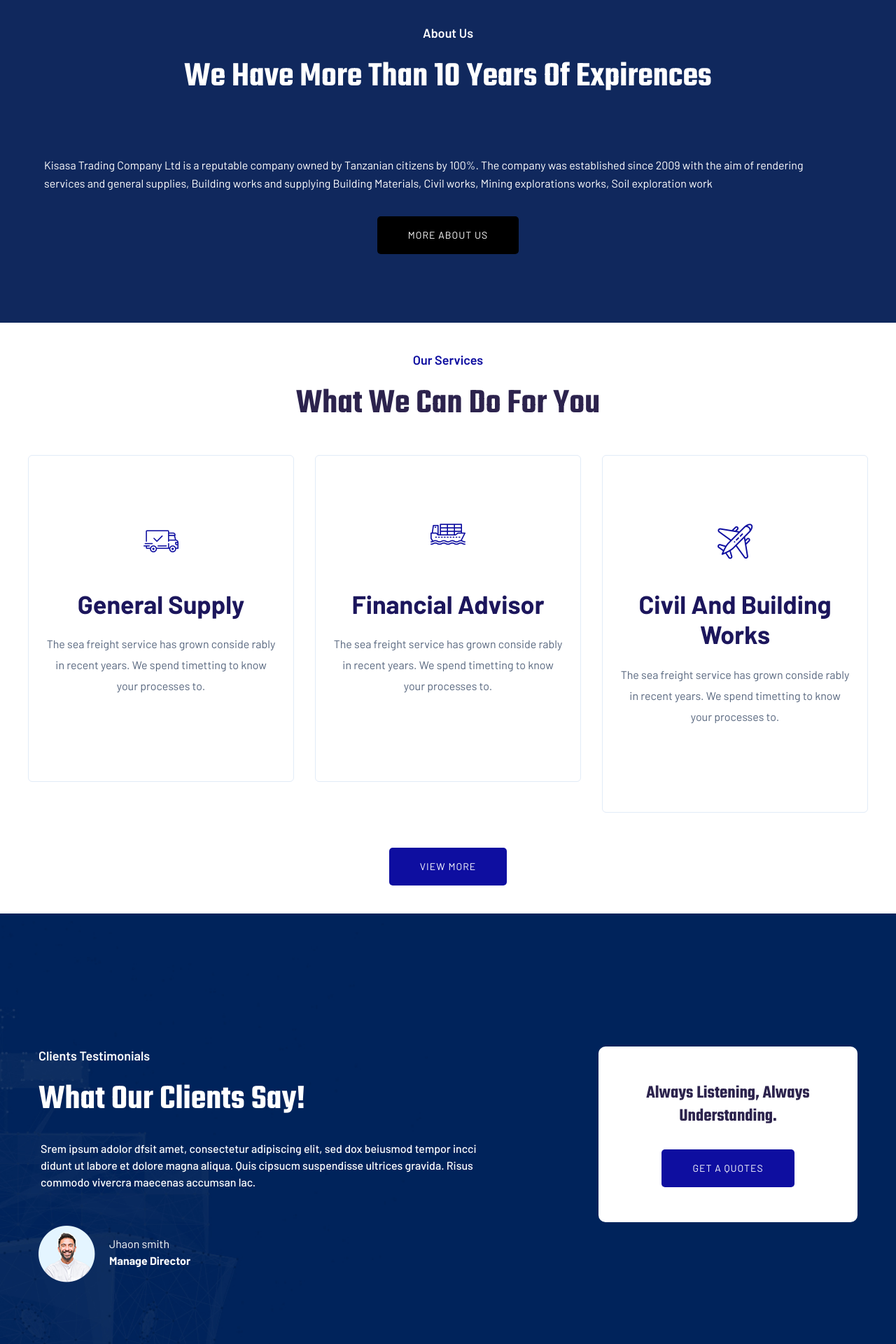
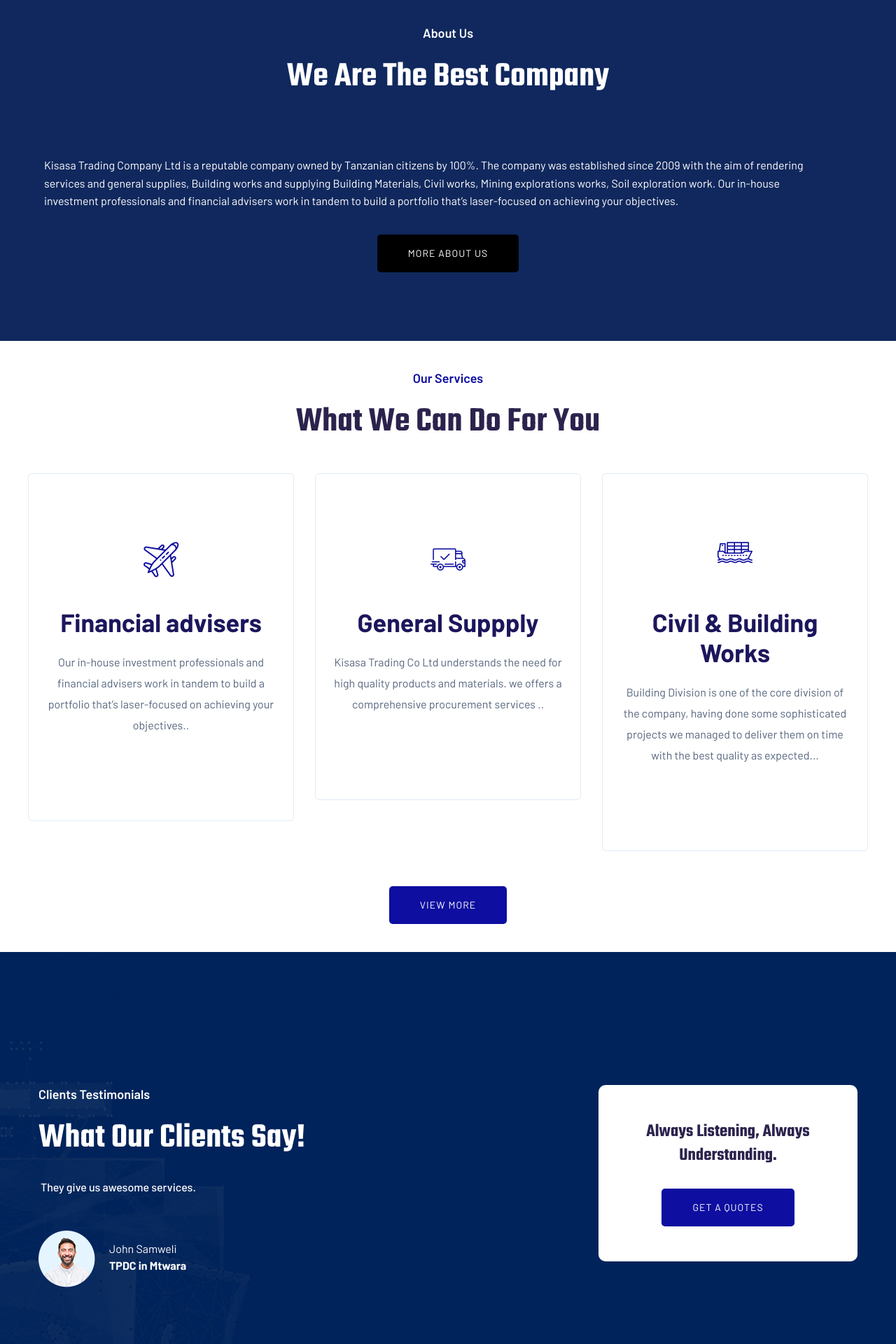
Before and after one commit to JafaryNM/Kisasaweb, a Django app: page / in a window 1280 px wide. Shown: the part 1040-2960 px from the top of the page at 70% size. Run offline with Django 4.2, Linux system fonts and the light colour scheme; some libraries are stand-ins or nearby versions.

Commit message:
Final Update Services Pages

```diff
--- a/kisasaproject/kisasaweb/templates/base.html
+++ b/kisasaproject/kisasaweb/templates/base.html
@@ -78,14 +78,14 @@
                                         <ul id="navigation">
                                             <li><a href="{% url 'index_page' %}       ">Home</a></li>
                                             <li><a href="{% url 'about_page' %}       ">About</a></li>
-                                            <li><a href="">Services</a></li>
+                                            <li><a href="{% url 'service_page' %}   ">Services</a></li>
                                             <li><a href="{% url 'contact_page' %}       ">Contact</a></li>
                                         </ul>
                                     </nav>
                                 </div>
                                 <!-- Header-btn -->
                                 <div class="header-right-btn d-none d-lg-block ml-20">
-                                    <a href="contact.html" class="btn header-btn">Get A Qoue</a>
+                                    <a href="{% url 'contact_page' %}" class="btn header-btn">Get A Qoue</a>
                                 </div>
                             </div>
                         </div>
@@ -135,11 +135,10 @@
                             <div class="footer-tittle">
                                 <h4>COMPANY</h4>
                                 <ul>
-                                    <li><a href="#">About Us</a></li>
-                                    <li><a href="#">Company</a></li>
-                                    <li><a href="#"> Press & Blog</a></li>
-                                    <li><a href="#"> Privacy Policy</a></li>
-                                </ul>
+                                    <li><a href="{% url 'about_page' %}">About Us</a></li>
+                                    <li><a href="{% url 'service_page' %}">Services</a></li>
+                                    <li><a href="{% url 'contact_page' %}"> Contact Us</a></li>
+
                             </div>
                         </div>
                     </div>
@@ -148,10 +147,9 @@
                             <div class="footer-tittle">
                                 <h4>Open hour</h4>
                                 <ul>
-                                    <li><a href="#">Monday 11am-7pm</a></li>
-                                    <li><a href="#"> Tuesday-Friday 11am-8pm</a></li>
-                                    <li><a href="#"> Saturday 10am-6pm</a></li>
-                                    <li><a href="#"> Sunday 11am-6pm</a></li>
+                                    <li><a href="#"> Monday-Friday 7am-6pm</a></li>
+                                    <li><a href="#"> Saturday 10am-4pm</a></li>
+                                    <li><a href="#"> Sunday 11am-2pm</a></li>
                                 </ul>
                             </div>
                         </div>
--- a/kisasaproject/kisasaweb/templates/index.html
+++ b/kisasaproject/kisasaweb/templates/index.html
@@ -15,7 +15,7 @@
                             <div class="hero__caption ">
                                 <h1 > More Than <span>10 Years</span> Of Expirences </h1>
                                 <p mb-30>
-                                   We are experties on general supply, building works, supply materials
+                                   We are experties financial advisers on general supply, building works, supply materials
                                        civils works ,Mining explorations..</p>
                                <a href=" {% url 'about_page' %}" class="btn">Our Services</a>
                             </div>
@@ -45,10 +45,13 @@
                         <!-- Section Tittle -->
                         <div class="section-tittle text-center mb-80">
                             <span>About Us</span>
-                            <h2>We have more than 10 years of Expirences</h2>
+                            <h2>We Are The Best Company </h2>
                         </div>
                         <p>Kisasa Trading Company Ltd is a reputable company owned by Tanzanian citizens by 100%.
-                        The company was established since 2009 with the aim of rendering services and general supplies, Building works and supplying Building Materials, Civil works, Mining explorations works, Soil exploration work</p>
+                        The company was established since 2009 with the aim of rendering services and general supplies,
+                        Building works and supplying Building Materials, Civil works, Mining explorations works, Soil exploration work.
+                        Our in-house investment professionals and financial advisers work in tandem to
+                        build a portfolio that’s laser-focused on achieving your objectives.</p>
                         <div class="text-center">
                             <a href=" {% url 'about_page' %}" class="btn btn-about">More About Us</a>
                         </div>
@@ -74,11 +77,26 @@
                 <div class="col-lg-4 col-md-6 col-sm-6">
                     <div class="single-cat text-center mb-50">
                         <div class="cat-icon">
+                            <span class="flaticon-plane"></span>
+
+                        </div>
+                        <div class="cat-cap">
+                            <h5><a href="{% url 'service_page' %}">Financial advisers</a></h5>
+                             <p>Our in-house investment professionals and financial advisers work in tandem
+                                to build a portfolio that’s laser-focused on achieving your objectives..</p>
+                        </div>
+                    </div>
+                </div>
+                <div class="col-lg-4 col-md-6 col-sm-6">
+                    <div class="single-cat text-center mb-50">
+                        <div class="cat-icon">
                             <span class="flaticon-shipped"></span>
                         </div>
                         <div class="cat-cap">
-                            <h5><a href="services.html">General Supply</a></h5>
-                            <p>The sea freight service has grown conside rably in recent years. We spend timetting to know your processes to.</p>
+                            <h5><a href="{% url 'service_page' %}">General Suppply </a></h5>
+                            <p>Kisasa Trading Co Ltd understands the need for high quality products and materials.
+                                we offers a comprehensive procurement services ..</p>
+
                         </div>
                     </div>
                 </div>
@@ -88,25 +106,16 @@
                             <span class="flaticon-ship"></span>
                         </div>
                         <div class="cat-cap">
-                            <h5><a href="services.html">Financial Advisor </a></h5>
-                            <p>The sea freight service has grown conside rably in recent years. We spend timetting to know your processes to.</p>
-                        </div>
-                    </div>
-                </div>
-                <div class="col-lg-4 col-md-6 col-sm-6">
-                    <div class="single-cat text-center mb-50">
-                        <div class="cat-icon">
-                            <span class="flaticon-plane"></span>
-                        </div>
-                        <div class="cat-cap">
-                            <h5><a href="services.html">Civil And Building Works</a></h5>
-                            <p>The sea freight service has grown conside rably in recent years. We spend timetting to know your processes to.</p>
+                            <h5><a href="{% url 'service_page' %}">Civil & Building Works</a></h5>
+                            <p>Building Division is one of the core division of the company, having done
+                                some sophisticated projects we managed to deliver them on time with the best quality as expected...
+                               </p>
                         </div>
                     </div>
                 </div>
             </div>
             <div class="text-center">
-                <a href="about.html" class="btn pull-center servicelink">View More</a>
+                <a href="{% url 'service_page' %}" class="btn pull-center servicelink">View More</a>
             </div>
 
         </div>
@@ -128,7 +137,7 @@
                         <!-- Testimonial Content -->
                         <div class="testimonial-caption ">
                             <div class="testimonial-top-cap">
-                                <p>Srem ipsum adolor dfsit amet, consectetur adipiscing elit, sed dox beiusmod tempor incci didunt ut labore et dolore magna aliqua. Quis cipsucm suspendisse ultrices gravida. Risus commodo vivercra maecenas accumsan lac.</p>
+                                <p>They give us awesome services.</p>
                             </div>
                             <!-- founder -->
                             <div class="testimonial-founder d-flex align-items-center">
@@ -136,8 +145,8 @@
                                     <img src="{% static 'assets/img/gallery/Homepage_testi.png'%}" alt="">
                                 </div>
                                 <div class="founder-text">
-                                    <span>Jhaon smith</span>
-                                    <p>Manage Director</p>
+                                    <span>John Samweli</span>
+                                    <p>TPDC in Mtwara</p>
                                 </div>
                             </div>
                         </div>
@@ -147,7 +156,7 @@
                         <!-- Testimonial Content -->
                         <div class="testimonial-caption ">
                             <div class="testimonial-top-cap">
-                                <p>Srem ipsum adolor dfsit amet, consectetur adipiscing elit, sed dox beiusmod tempor incci didunt ut labore et dolore magna aliqua. Quis cipsucm suspendisse ultrices gravida. Risus commodo vivercra maecenas accumsan lac.</p>
+                                <p>They give us awesom sevices.</p>
                             </div>
                             <!-- founder -->
                             <div class="testimonial-founder d-flex align-items-center">
@@ -155,8 +164,8 @@
                                     <img src="{% static 'assets/img/gallery/Homepage_testi.png'%}" alt="">
                                 </div>
                                 <div class="founder-text">
-                                    <span>Jhaon smith</span>
-                                    <p>Creative designer</p>
+                                    <span>John Samweli</span>
+                                    <p>TPDC in Mtwara</p>
                                 </div>
                             </div>
                         </div>
--- a/kisasaproject/kisasaweb/urls.py
+++ b/kisasaproject/kisasaweb/urls.py
@@ -1,9 +1,10 @@
 from django.urls import path
-from .views import AboutPage, IndexTemplate, BaseTemplate, AboutPage,ContactUs
+from .views import AboutPage, IndexTemplate, BaseTemplate, AboutPage,ContactUs, ServicesPage
 
 urlpatterns = [
     path('' , IndexTemplate.as_view() , name='index_page'),
     path('About/', AboutPage.as_view(), name='about_page'),
-    path('Contact/',ContactUs.as_view(), name='contact_page')
+    path('Contact/',ContactUs.as_view(), name='contact_page'),
+    path('Services/', ServicesPage.as_view(), name='service_page')
     #path('', BaseTemplate.as_view() , name='basepage')
 ]
--- a/kisasaproject/kisasaweb/views.py
+++ b/kisasaproject/kisasaweb/views.py
@@ -15,3 +15,6 @@ class AboutPage(TemplateView):
 
 class ContactUs(TemplateView):
     template_name="contact.html"
+
+class ServicesPage (TemplateView):
+    template_name='services.html'
```
Also changed, not shown: other parts of kisasaproject/kisasaweb/templates/index.html (+11 -29 lines), kisasaproject/kisasaweb/templates/about.html (+10 -9 lines), kisasaproject/kisasaweb/templates/contact.html (+1 -6 lines), kisasaproject/kisasaweb/templates/services.html (added, +130 -0 lines), kisasaproject/kisasaweb/static/assets/img/blog/author.png (deleted), kisasaproject/kisasaweb/static/assets/img/blog/learn_about_bg.png (deleted), kisasaproject/kisasaweb/static/assets/img/blog/single_blog_1.jpg (added), kisasaproject/kisasaweb/static/assets/img/blog/single_blog_1.png (deleted), kisasaproject/kisasaweb/static/assets/img/blog/single_blog_2.png (deleted), kisasaproject/kisasaweb/static/assets/img/blog/single_blog_3.jpg (added), kisasaproject/kisasaweb/static/assets/img/blog/single_blog_3.png (deleted), kisasaproject/kisasaweb/static/assets/img/blog/single_blog_4.png (deleted), kisasaproject/kisasaweb/static/assets/img/blog/single_blog_5.png (deleted), kisasaproject/kisasaweb/static/assets/img/blog/slide_thumb_1.png (deleted), 2 more files, 1 other file.
